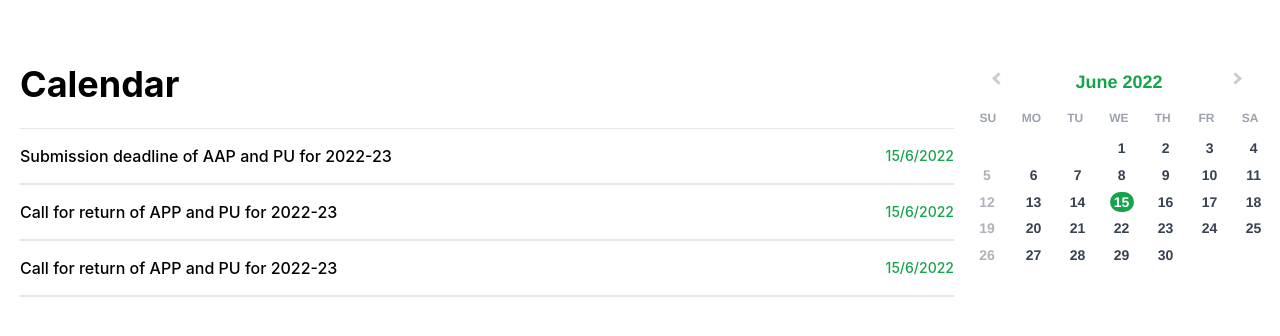
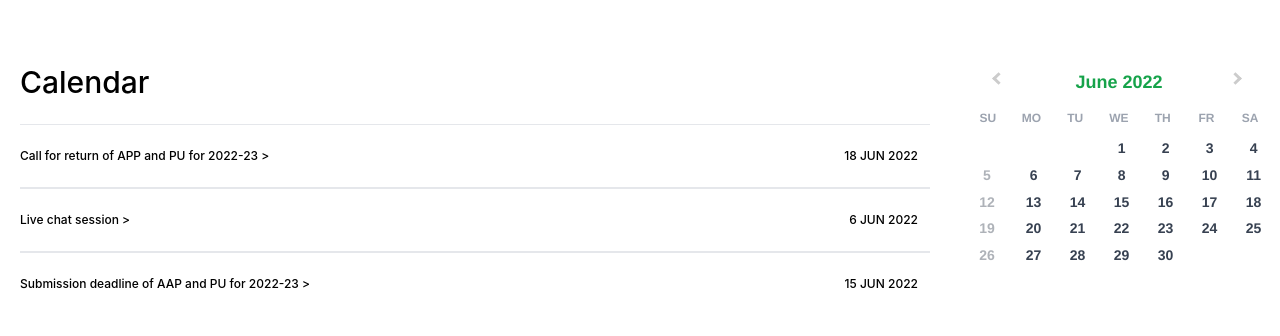
Before and after one commit to mezzouhri/upwork-events, a Next.js app: page / in a window 1280 px wide. Shown: the top 336 px of the page. Built offline with nearby package versions, Linux system fonts and the light colour scheme.

Commit message:
improve calendar logic

```diff
--- a/pages/index.js
+++ b/pages/index.js
@@ -7,11 +7,12 @@ import { getEventByDate } from "../src/db/eventsDB";
 import { textToUrl } from "../src/utils/functions";
 
 export default function Home() {
-  const [selectedDate, setSelectedtDate] = useState(new Date());
+  const [selectedDate, setSelectedtDate] = useState(undefined);
   const [eventsToShow, setEventsToShow] = useState([]);
 
   useEffect(() => {
     setEventsToShow(getEventByDate(selectedDate));
+    setSelectedtDate(selectedDate);
   }, [selectedDate]);
 
   return (
@@ -23,7 +24,7 @@ export default function Home() {
       </Head>
       <div className="min-h-screen flex flex-col ">
         <div className="max-w-7xl mx-auto h-full w-full px-2 flex-grow  space-x-10">
-          <div className="flex flex-col-reverse sm:flex-row mt-16 space-x-6 ">
+          <div className="mt-16 flex flex-col-reverse space-x-6 sm:flex-row">
             <EventsList events={eventsToShow} />
             <Calendar {...{ selectedDate, setSelectedtDate }} />
           </div>
--- a/src/components/Calendar.js
+++ b/src/components/Calendar.js
@@ -1,11 +1,14 @@
 import DatePicker from "react-datepicker";
+//import "../../../../public/styles/datepicker.css";
 
 const Calendar = ({ selectedDate, setSelectedtDate }) => {
   const isWeekday = (date) => {
     const day = date.getDay();
     return day !== 0;
   };
+
   return (
+    <div className="self-center">
       <DatePicker
         selected={selectedDate}
         onChange={(date) => setSelectedtDate(date)}
@@ -13,6 +16,7 @@ const Calendar = ({ selectedDate, setSelectedtDate }) => {
         filterDate={isWeekday}
         fixedHeight
       />
+    </div>
   );
 };
 
--- a/src/components/EventsList.js
+++ b/src/components/EventsList.js
@@ -1,11 +1,28 @@
 import Link from "next/link";
-import { textToUrl } from "./../utils/functions";
+import { useRouter } from "next/router";
+import { textToUrl } from "../utils/functions";
+
+const monthNames = [
+  "JAN",
+  "FEB",
+  "MAR",
+  "APR",
+  "MAY",
+  "JUN",
+  "JUL",
+  "AUG",
+  "SEP",
+  "OCT",
+  "NOV",
+  "DEC",
+];
 
 const EventsList = ({ events }) => {
+  const router = useRouter();
   return (
-    <section className="grow flex flex-col space-y-6 px-3">
-      <span className=" text-4xl font-bold shrink ">Calendar</span>
-      <div className="basis-0 grow overflow-y-auto flex flex-col text-base">
+    <section className="flex grow flex-col space-y-6 md:px-3">
+      <span className=" shrink text-3xl font-medium ">Calendar</span>
+      <div className=" scrollbar flex flex-col overflow-y-auto  sm:grow sm:basis-0">
         {events &&
           events.map((event) => (
             <Link
@@ -13,11 +30,13 @@ const EventsList = ({ events }) => {
               key={event.id}
             >
               <a>
-                <div className="h-14 flex flex-row items-center cursor-pointer px-2 sm:px-0 first:border-t last:border-b font-medium">
-                  <div className="grow ">{event.title}</div>
-                  <div className="text-sm text-primary  ">{`${event.date.getDate()}/${
-                    event.date.getMonth() + 1
-                  }/${event.date.getFullYear()}`}</div>
+                <div className=" flex  h-16 cursor-pointer flex-row items-center px-1 first:border-t last:border-b sm:px-0 sm:font-medium">
+                  <div className="mr-2 flex-1 truncate text-sm sm:text-xs mdplus:text-base">
+                    {event.title} <span className="text-project-700">&gt;</span>
+                  </div>
+                  <div className=" mr-0 text-right text-xs text-project-700 sm:mr-2 md:mr-3 mdplus:text-sm">{`${event.date.getDate()} ${
+                    monthNames[event.date.getMonth()]
+                  } ${event.date.getFullYear()}`}</div>
                 </div>
               </a>
             </Link>
--- a/src/db/eventsDB.js
+++ b/src/db/eventsDB.js
@@ -5,7 +5,7 @@ const eventsDB = [
     description:
       "Lorem Ipsum is simply dummy text of the printing and typesetting industry. Lorem Ipsum has been the industry's standard dummy text ever since the 1500s, when an unknown printer took a galley of type and scrambled it to make a type specimen book. It has survived not only five centuries, but also the leap into electronic typesetting, remaining essentially unchanged. It was popularised in the 1960s with the release of Letraset sheets containing Lorem Ipsum passages, and more recently with desktop publishing software like Aldus PageMaker including versions of Lorem Ipsum.",
     date: new Date(
-      "Sun Jun 19 2022 19:36:10 GMT+0200 (heure d’été d’Europe centrale)"
+      "Sun Jun 18 2022 19:36:10 GMT+0200 (heure d’été d’Europe centrale)"
     ),
   },
   {
@@ -76,6 +76,7 @@ const eventsDB = [
 ];
 
 export const getEventByDate = (date) => {
+  if (!date) return eventsDB;
   return eventsDB.filter(
     (event) =>
       event.date.getDate() == date.getDate() &&
```
Lines whose indentation alone changed are shown as unchanged.
